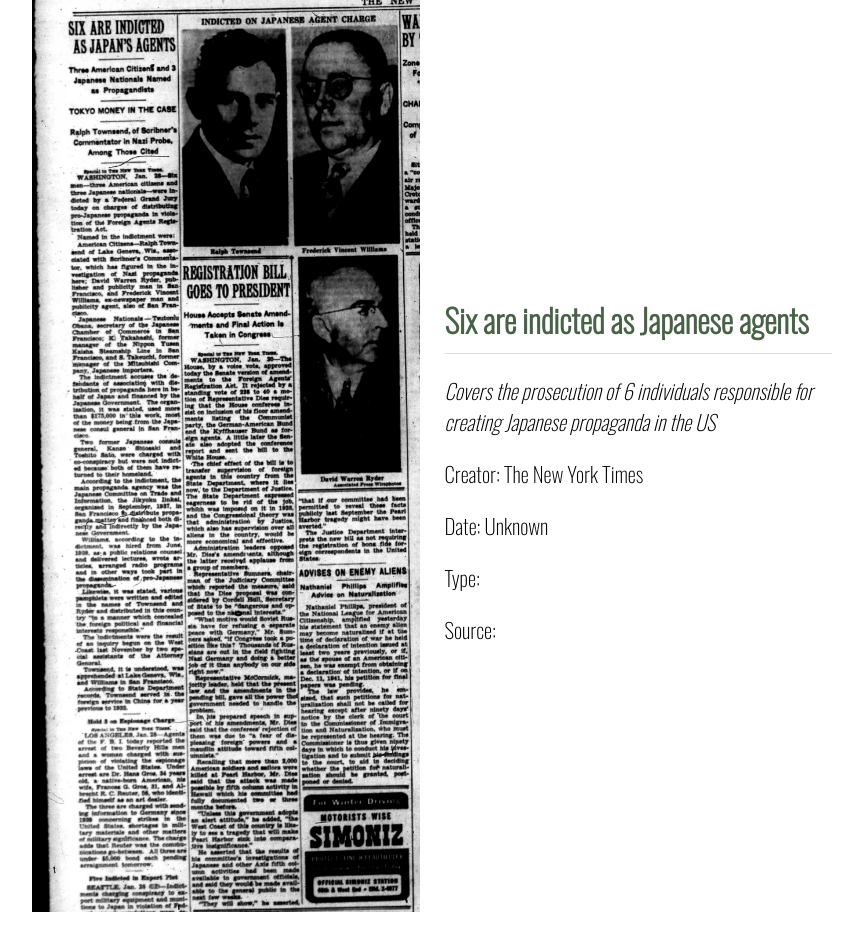
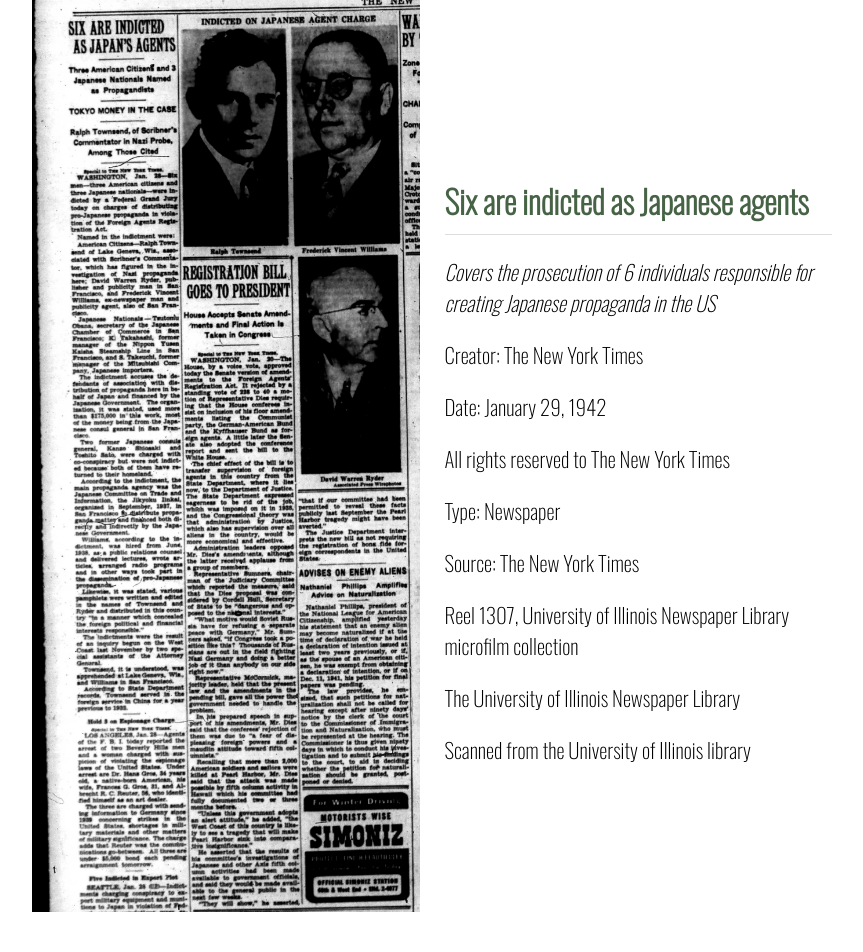
Before and after one commit to tonylira0327/forgn_agnt, a Jekyll site: the page built from _mindoc_media/SIX_ARE_INDICTED_AS_JAPAN_AGENTS_(TOKYO_SIX).md, in a window 1280 px wide. Shown: the whole page, without its empty margins (208-1071 px from the left). Built offline with Jekyll 4.4.1, drawn with Linux system fonts in a browser that asks for light colours.

Commit message:
Update SIX_ARE_INDICTED_AS_JAPAN_AGENTS_(TOKYO_SIX).md

```diff
--- a/_mindoc_media/SIX_ARE_INDICTED_AS_JAPAN_AGENTS_(TOKYO_SIX).md
+++ b/_mindoc_media/SIX_ARE_INDICTED_AS_JAPAN_AGENTS_(TOKYO_SIX).md
@@ -6,15 +6,15 @@ media_type: image
 _title: Six are indicted as Japanese agents
 description: Covers the prosecution of 6 individuals responsible for creating Japanese propaganda in the US
 creator: The New York Times
-_date: Unknown
-rights:
-type:
-source:
-identifier:
-contributor:
-format:
-credit_(IPTC):
-date_created_(IPTC):
+_date: January 29, 1942
+rights: All rights reserved to The New York Times
+type: Newspaper
+source: The New York Times
+identifier: Reel 1307, University of Illinois Newspaper Library microfilm collection
+contributor: The University of Illinois Newspaper Library
+format: Scanned from the University of Illinois library
+credit_(IPTC): The New York Times
+date_created_(IPTC): July 2, 1941
 
 _path: /assets/img/SIX_ARE_INDICTED_AS_JAPAN_AGENTS_(TOKYO_SIX).jpg
 order: '01'
```
